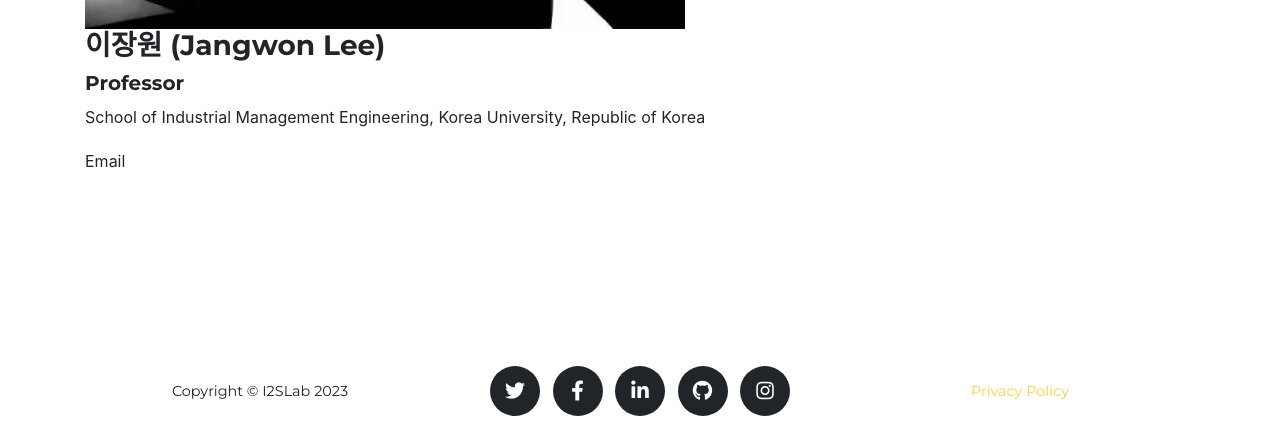
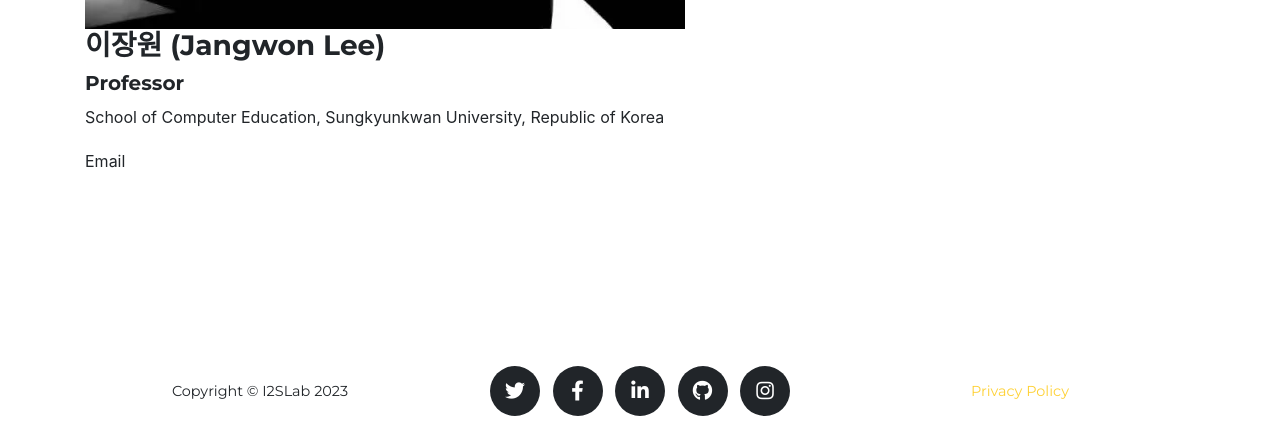
Before and after one commit to I2SLab/I2SLab.github.io, a Jekyll site: the page built from members.html, in a window 1280 px wide and 1287 px high. Shown: the part 846-1284 px from the top of the window. Built offline with Jekyll 4.4.1, drawn with Linux system fonts in a browser that asks for light colours; some web fonts are replaced.

```diff
--- a/members.html
+++ b/members.html
@@ -22,7 +22,7 @@ prof_name : JangwonLee
                 <h3>이장원 (Jangwon Lee)</h3>
                 <h5>Professor</h5>
                 <p>
-                    School of Industrial Management Engineering, Korea University, Republic of Korea
+                    School of Computer Education, Sungkyunkwan University, Republic of Korea
                 </p>
                 <p>Email</p>
             </div>
```
